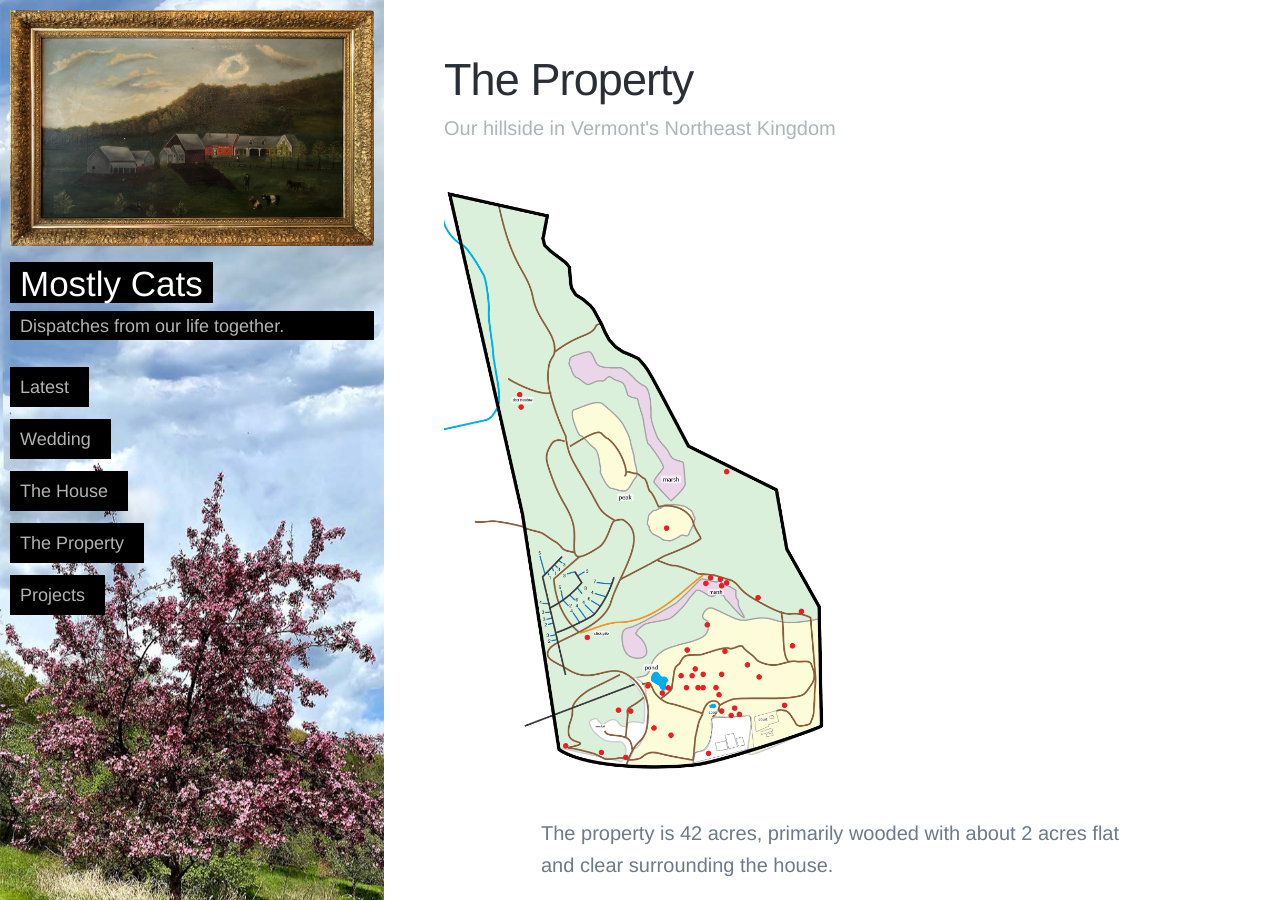
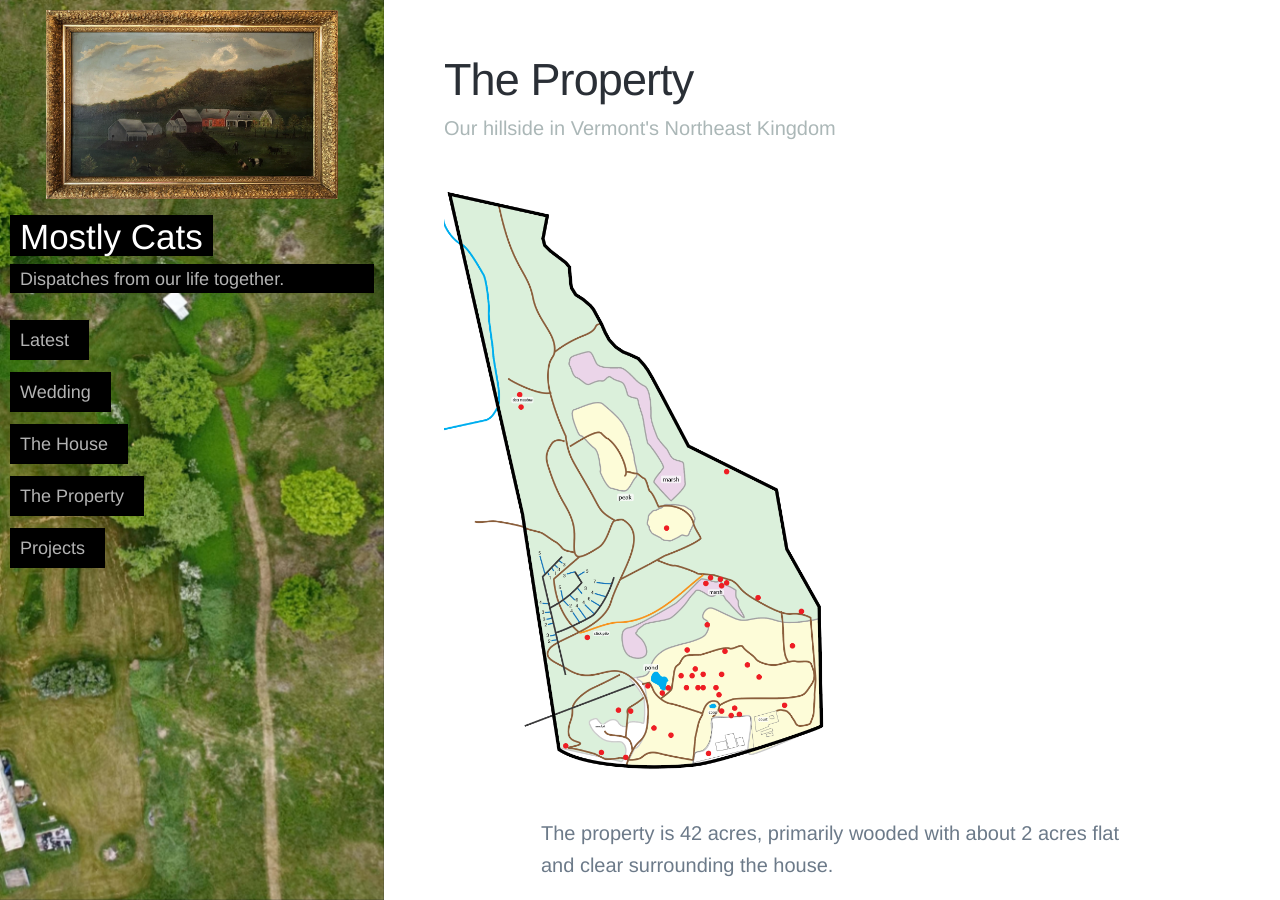
Before and after one commit to teacurran/sarah-terrence, a Jekyll site: the page built from st/the-property/index.md, in a window 1280 px wide and 900 px high. Built offline with Jekyll 4.4.1, drawn with Linux system fonts in a browser that asks for light colours; nearby versions of some CDN libraries.

Commit message:
new side photos

```diff
--- a/st/_sass/_includes/_header.scss
+++ b/st/_sass/_includes/_header.scss
@@ -78,30 +78,24 @@
 	position: relative;
 
 	@include mq(tabletl) {
-		// position: absolute;
-		// bottom: 0;
 		padding: 10px;
 	}
 
 	@include mq(laptop) {
-		// padding: 60px 60px 52px;
+		padding: 10px;
 	}
+
 }
 
 .header__logo {
 	display: block;
-	// width: $header-image-width;
-	max-width: 100%;
+	max-width: 80%;
 	max-height: 100%;
 	width: auto;
 	height: auto;
 	margin-bottom: 20px;
-	//max-width: 80%;
-
-	@include mq(tabletp) {
-		float: left;
-		//max-width: 50%;
-	}
+	margin-left: auto;
+	margin-right: auto;
 }
 
 .header__logo__img {
--- a/st/css/style.scss
+++ b/st/css/style.scss
@@ -6,7 +6,6 @@
 @import "_reset";
 @import "_mixins";
 @import "_plugins";
-
 
 
 // - - - - - - - - - - Variables
--- a/st/projects/index.html
+++ b/st/projects/index.html
@@ -3,7 +3,7 @@ layout: default
 title: Projects
 subtitle: Things we are currently working on
 description: Projects that we are currently working on.
-featured_image: /images/demo/demo-landscape.jpg
+featured_image: /images/bg_rainbow.jpg
 ---
 
 <section class="intro">
--- a/st/the-property/index.md
+++ b/st/the-property/index.md
@@ -2,7 +2,7 @@
 title: The Property
 subtitle: Our hillside in Vermont's Northeast Kingdom
 description: Something about the property here
-featured_image: /images/bg_appletree_spring_2021.jpg
+featured_image: /images/bg_backyard_aerial_summer_2021.jpg
 layout: page
 
 ---
```
Also changed, not shown: st/the-house/index.md (+1 -1 lines), artwork/flower.jpeg (added), st/css/main.scss (line endings or trailing spaces), st/images/bg_flower.jpg (added), st/images/bg_rainbow.jpg (added), 8 other files.
